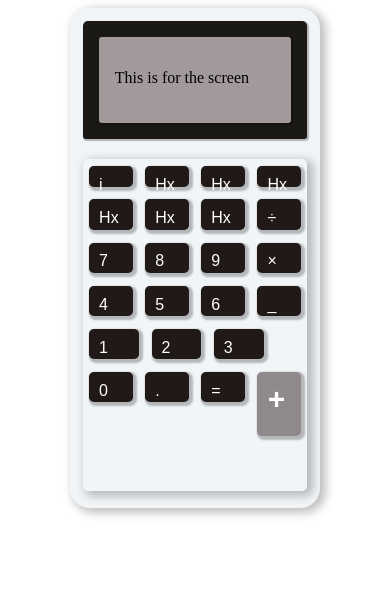
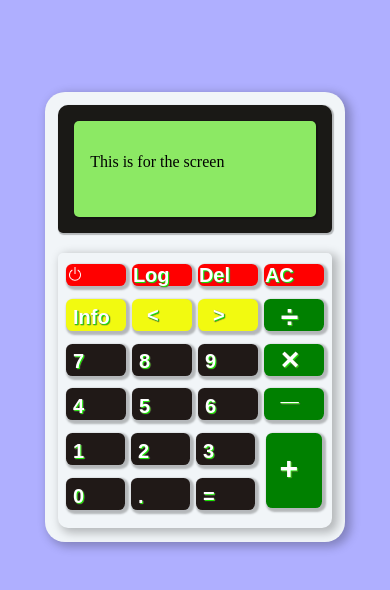
Before and after one commit to Stedoh55/Final-Project, a plain HTML site: page index.html in a window 390 px wide. Drawn offline with Linux system fonts and the light colour scheme.

Commit message:
The Decorations on the mobile version of the calculator with the fix of the plus button layout

```diff
--- a/css/styles.css
+++ b/css/styles.css
@@ -1,19 +1,136 @@
-@font-face{
-	font-family: "Seven Segment";
-	src: url('fonts/Seven-Segment.tff') format('truetype');
-}
-
-
 body{
 	background-position: center;
 	background-size: cover;
 	display: flex;
 	justify-content: center;
 	align-items: center;
+	background: #1111ff55;
 
 }
 
 .container{
+	margin-top: 70px;
+	width: 25%;
+	height: 10vw;
+	min-height: 450px;
+	max-width: 100%;
+	min-width: 250px;
+	background: #f1f5f8;
+	background-size: 25px 25px;
+	border-radius: 20px;
+	box-shadow: 4px 3px 10px 2px #00000040;
+	padding: .8em;
+	box-sizing: border-box;
+	background-position: center;
+
+}
+
+.upper-part{
+	background: #1a1916;
+	background-size: 25px 25px;
+	border-radius: 5px 5px 3px 3px;
+	box-shadow: 1px 1px 1px 1px #00000040;
+	padding: 1rem;
+	box-sizing: border-box;
+	margin-bottom: 20px;
+	height: 30%;
+
+
+}
+
+
+.screen{
+	background: #8ce964;
+	background-size: 25px 25px;
+	border-radius: 3px;
+	box-shadow: 1px 1px 1px 1px #00000040;
+	padding: 1rem;
+	box-sizing: border-box;
+	margin-bottom: 2px;
+	height: 100%;
+	width: 100%;
+}
+
+.button-part{
+	background-size: 25px 25px;
+	border-radius: 5px;
+	box-shadow: 4px 3px 10px 2px #00000040;
+	box-sizing: border-box;
+	height: 65%;
+	margin-bottom: 2px;
+	padding: .4em;
+}
+
+.button{
+	background: #201917;
+	border-radius: .3em;
+	box-shadow: 2px 2px 2px 2px #00000040;
+	padding-top: 0.1em;
+	padding-left: 0.7em;
+	box-sizing: border-box;
+	margin-left: .6em;
+	margin-right: .6em;
+	height: 1.9em;
+	width: 3.5em;
+	margin: .4em;
+
+}
+
+.button-row{
+	display: flex;
+
+}
+
+
+.first-row > .button{
+	height: 1.3em;
+
+}
+
+.button > nav{
+	color: white;
+	text-shadow: 1px black;
+	font-family: sans-serif;
+	font-weight: bolder;
+	font-size: 20px;
+
+}
+
+.fifth-row{
+	clear: left;
+}
+
+.plus-button{
+	color: white;
+	text-shadow: 1px black;
+	font-family: sans-serif;
+	padding: .2em;
+	font-weight: bolder;
+	height: 4.7em;
+	width: 3.5em;
+	float: right;
+	margin-left: .5em;
+	margin-right: .3em;
+
+}
+
+.button > nav{
+	color: white;
+	text-shadow: 1px 1px 1px #00ff00, 1px 1px 1px #ff0000, 1px 1px 1px #0000ff;
+	font-family: sans-serif;
+}
+
+.navigations, .info{
+	background-color: #f2fa10;
+}
+
+
+
+
+
+/*Medium Screen Devices such as Tablets*/
+@media (min-width: 768px) and (max-width: 1199px){
+	.container{
 	width: 30%;
 	height: 10vw;
 	min-height: 500px;
@@ -44,7 +161,6 @@ body{
 
 
 .screen{
-	background: #a2999a;
 	background-size: 25px 25px;
 	border-radius: 3px;
 	box-shadow: 1px 1px 1px 1px #00000040;
@@ -65,7 +181,6 @@ body{
 }
 
 .button{
-	background: #201917;
 	border-radius: .3em;
 	box-shadow: 2px 2px 2px 2px #00000040;
 	padding: 0.6em;
@@ -83,22 +198,6 @@ body{
 
 }
 
-.plus-button{
-	height: 4em;
-	background: #8f898b;
-	display: flex;
-	flex-wrap: wrap;
-	align-content: space-between;
-
-}
-
-.plus-button > nav{
-	font-size: 30px;
-	font-weight: bolder;
-	color: white;
-
-}
-
 .first-row > .button{
 	height: 1.3em;
 
@@ -109,11 +208,159 @@ body{
 	text-shadow: 1px black;
 	font-family: sans-serif;
 	padding: .02em;
-	position: fixed;
+
 }
 
-.fifth-row{
+
+
+}
+
+
+
+
+/*Small screen devices such as Mobile Phones*/
+@media (max-width:767px ){
+	.container{
+	margin-top: 10vh;
+	width: 80%;
+	height: 50vh;
+	max-width: 100%;
+	min-width: 250px;
+	background: #f1f5f8;
+	background-size: 90vw 90vh;
+	border-radius: 20px;
+	box-shadow: 4px 3px 10px 2px #00000040;
+	padding: .8em;
+	box-sizing: border-box;
+	background-position: center;
+
+
+}
+
+.upper-part{
+	background: #1a1916;
+	background-size: 25px 25px;
+	border-radius: 10px 10px 5px 5px;
+	box-shadow: 1px 1px 1px 1px #00000040;
+	padding: 1rem;
+	box-sizing: border-box;
+	margin-bottom: 20px;
+	height: 30%;
+
+
+}
+
+
+.screen{
+	background-size: 25px 25px;
+	border-radius: 5px;
+	box-shadow: 1px 1px 1px 1px #00000040;
+	padding: 1rem;
+	box-sizing: border-box;
+	margin-bottom: 2px;
+	height: 100%;
+	width: 100%;
+}
+
+.button-part{
+	background-size: 25px 25px;
+	border-radius: 5px 5px 10px 10px;
+	box-shadow: 4px 3px 10px 2px #00000040;
+	box-sizing: border-box;
+	height: 65%;
+	padding: .3em;
+	margin-bottom: 2px;
+}
+
+.button{
+	border-radius: .4em;
+	box-shadow: 2px 2px 2px 2px #00000040;
+	padding: .6em;
+	padding-top: 0.4em;
+	padding-left: 0.4em;
+	box-sizing: border-box;
+	margin-left: .2em;
+	margin-right: .2em;
+	height: 2em;
+	width: 3.2em;
+	flex: 1 0 auto;
+
+
+
+}
+
+.button-row{
 	display: flex;
 	flex-wrap: wrap;
-	align-content: space-between;
+	align-items: flex-start;
+
 }
+
+
+
+.button > nav{
+	padding: .02em;
+
+}
+
+.maths{
+	background-color: green;
+}
+
+.plus-button{
+	color: white;
+	text-shadow: 1px black;
+	font-family: sans-serif;
+	padding: .2em;
+	font-weight: bolder;
+	height: 4.7em;
+	width: 3.5em;
+	float: right;
+	margin-left: .5em;
+	margin-right: .3em;
+
+}
+
+.plus-button > .operators{
+	margin-top: .4em;
+	font-size: 2em;
+	margin-left: .3em;
+}
+
+.minus-button > .operators{
+	margin-top: -.8em;
+	font-size: 2em;
+	margin-left: .3em;
+}
+
+.division-button > .operators{
+	margin-top: -.2em;
+	font-size: 2em;
+	margin-left: .3em;
+}
+
+.multiplication-button > .operators{
+	margin-top: -.3em;
+	font-size: 2em;
+	margin-left: .3em;
+}
+
+
+
+
+.first-row > .button{
+	height: 1.4em;
+	background-color: red;
+	padding: .3px;
+
+}
+
+.navigations > .menu{
+	margin-top: -.1em;
+	margin-left: .4em;
+
+}
+
+
+
+}
--- a/index.html
+++ b/index.html
@@ -1,6 +1,14 @@
 <!DOCTYPE html>
 <html>
 <head>
+	<meta charset="UTF-8" />
+    <meta name="viewport" content="width=device-width, initial-scale=1">
+    <meta property = "og:title" content="Steven's Portifolio">
+    <meta property = "og:description" content="Welcome to my Portifolio Website">
+    <meta property = "og:image" content="images/stedoh.png">
+    <meta property = "og:url" content="https://stedoh55.github.io/index.html">
+    <meta property = "og:type" content="Website">
+    <link rel="icon" type="image/png" href="images/stedoh1.png">
 	<title>Steven's Calculator</title>
 	<link rel="stylesheet" type="text/css" href="css/styles.css">
 	<script src="js/script.js"></script>
@@ -19,31 +27,31 @@
 
 			<section class="first-row button-row">
 			 <div class="button first">
-				<nav>i</nav>
+				<nav class="option"><img src="images/power.svg"></nav>
 			</div>
 			<div class="button first">
-				<nav>Hx</nav>
+				<nav class="option">Log</nav>
 			</div>
 			<div class="button first">
-				<nav>Hx</nav>
+				<nav class="option">Del</nav>
 			</div>
 			<div class="button first">
-				<nav>Hx</nav>
+				<nav class="option">AC</nav>
 			</div>
 			</section>
 
 			<section class="second-row button-row">
-			<div class="button">
-			<nav>Hx</nav>
+			<div class="button info">
+			<nav>Info</nav>
 			</div>
-			<div class="button">
-				<nav>Hx</nav>
+			<div class="button navigations">
+				<nav class="menu">&lt;</nav>
 			</div>
-			<div class="button">
-				<nav>Hx</nav>
+			<div class="button navigations">
+				<nav class="menu">&gt;</nav>
 			</div>
-			<div class="button">
-				<nav>÷</nav>
+			<div class="button division-button maths">
+				<nav class="operators">÷</nav>
 			</div>
 			</section>
 
@@ -57,8 +65,8 @@
 			<div class="button">
 				<nav>9</nav>
 			</div>
-			<div class="button">
-				<nav>×</nav>
+			<div class="button multiplication-button maths">
+				<nav class="operators">×</nav>
 			</div>
 			</section>
 
@@ -72,10 +80,14 @@
 			<div class="button">
 				<nav>6</nav>
 			</div>
-			<div class="button">
-				<nav>_</nav>
+			<div class="button minus-button maths">
+				<nav class="operators">_</nav>
 			</div>
 			</section>
+
+			<div class="button plus-button maths">
+				<nav class="operators">+</nav>
+			</div>
 
 			<section class="fifth-row button-row">
 				<div class="button">
@@ -88,24 +100,21 @@
 				<nav>3</nav>
 			</div>
 
-			</section>
+		</section>
 
-			<section class="sixth-row button-row">
-				<div class="button">
+
+
+		<section class="button-row sixth-row">
+			<div class="button">
 				<nav>0</nav>
 			</div>
 			<div class="button">
 				<nav>.</nav>
 			</div>
 			<div class="button">
-				<nav>=</nav>
+				<nav class="operators">=</nav>
 			</div>
-			<div class="button plus-button">
-				<nav>+</nav>
-			</div>
-			</section>
-
-
+		</section>
 
 		</header> <!-- End of the button Part -->
 
```
Also changed, not shown: images/power.svg (added).
